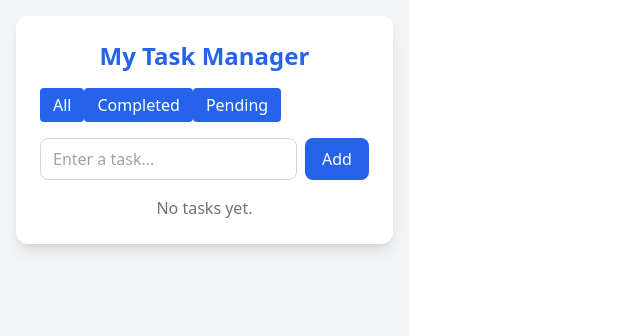
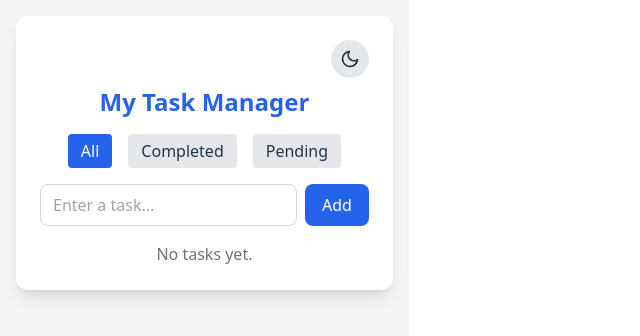
Before and after one commit to chavdaarpitsinh1248/React_task_manager, a React (Vite) app: page / in a window 1280 px wide. Shown: the top 336 px of the page, without its empty margins (0-640 px from the left). Built offline with nearby package versions, Linux system fonts and the light colour scheme.

Commit message:
Add files via upload

```diff
--- a/src/App.jsx
+++ b/src/App.jsx
@@ -1,8 +1,8 @@
 import { useState, useEffect } from "react";
+import { FiSun, FiMoon } from "react-icons/fi";
 import Header from "./components/Header";
 import AddTask from "./components/AddTask";
 import TaskList from "./components/TaskList";
-
 
 function App() {
   // Load tasks from localStorage
@@ -10,6 +10,21 @@ function App() {
     const saved = localStorage.getItem("tasks");
     return saved ? JSON.parse(saved) : [];
   });
+
+  const [darkMode, setDarkMode] = useState(() => {
+    const saved_theme = localStorage.getItem("darkMode");
+    return saved_theme ? JSON.parse(saved_theme) : false;
+  });
+
+  // Apply dark mode class to <html>
+  useEffect(() => {
+    if (darkMode) {
+      document.documentElement.classList.add("dark");
+    } else {
+      document.documentElement.classList.remove("dark");
+    }
+    localStorage.setItem("darkMode", JSON.stringify(darkMode));
+  }, [darkMode]);
 
   // Save tasks to localStorage whenever they change
   useEffect(() => {
@@ -22,7 +37,6 @@ function App() {
       text,
       completed: false,
     };
-
     setTasks([...tasks, newTask]);
   };
 
@@ -38,7 +52,7 @@ function App() {
     setTasks(tasks.filter((task) => task.id !== id));
   };
 
-  const [filter, setFilter] = useState("all");  // "all", "completed", "pending"
+  const [filter, setFilter] = useState("all"); // "all", "completed", "pending"
 
   const filteredTasks = tasks.filter((task) => {
     if (filter === "all") return true;
@@ -48,34 +62,50 @@ function App() {
   });
 
   return (
-    <div className="min-h-screen bg-gray-100 p-4">
-      <div className="max-w-md mx-auto bg-white shadow-lg rounded-xl p-6">
+    <div className="min-h-screen bg-gray-100 dark:bg-gray-900 p-4 transition-colors duration-300">
+      <div className="max-w-md mx-auto bg-white dark:bg-gray-800 shadow-lg rounded-xl p-6 transition-colors duration-300">
+        <div className="flex justify-end mb-2">
+          <button
+            onClick={() => setDarkMode(!darkMode)}
+            className="p-2 rounded-full bg-gray-200 dark:bg-gray-700 text-gray-800 dark:text-gray-200 hover:bg-gray-300 dark:hover:bg-gray-600"
+          >
+            {darkMode ? <FiSun size={20} /> : <FiMoon size={20} />}
+          </button>
+        </div>
+
         <Header />
-        <div className="flasx jusity-center gap-4 mb-4">
+
+        <div className="flex justify-center gap-4 mb-4">
           <button
-              className={`px-3 py-1 rounded ${filter === "all" ? "bg-blue-600 text-white" : "bg-gray-200"}`}
-              onClick={() => setFilter("all")}
+            className={`px-3 py-1 rounded ${
+              filter === "all" ? "bg-blue-600 text-white" : "bg-gray-200 dark:bg-gray-700 dark:text-gray-200"
+            }`}
+            onClick={() => setFilter("all")}
           >
             All
           </button>
           <button
-              className={`px-3 py-1 rounded ${filter === "all" ? "bg-blue-600 text-white" : "bg-gray-200"}`}
-              onClick={() => setFilter("completed")}
+            className={`px-3 py-1 rounded ${
+              filter === "completed" ? "bg-blue-600 text-white" : "bg-gray-200 dark:bg-gray-700 dark:text-gray-200"
+            }`}
+            onClick={() => setFilter("completed")}
           >
             Completed
           </button>
           <button
-              className={`px-3 py-1 rounded ${filter === "all" ? "bg-blue-600 text-white" : "bg-gray-200"}`}
-              onClick={() => setFilter("pending")}
+            className={`px-3 py-1 rounded ${
+              filter === "pending" ? "bg-blue-600 text-white" : "bg-gray-200 dark:bg-gray-700 dark:text-gray-200"
+            }`}
+            onClick={() => setFilter("pending")}
           >
             Pending
           </button>
         </div>
+
         <AddTask onAdd={addTask} />
         <TaskList tasks={filteredTasks} onToggle={toggleTask} onDelete={deleteTask} />
       </div>
     </div>
-
   );
 }
 
```
